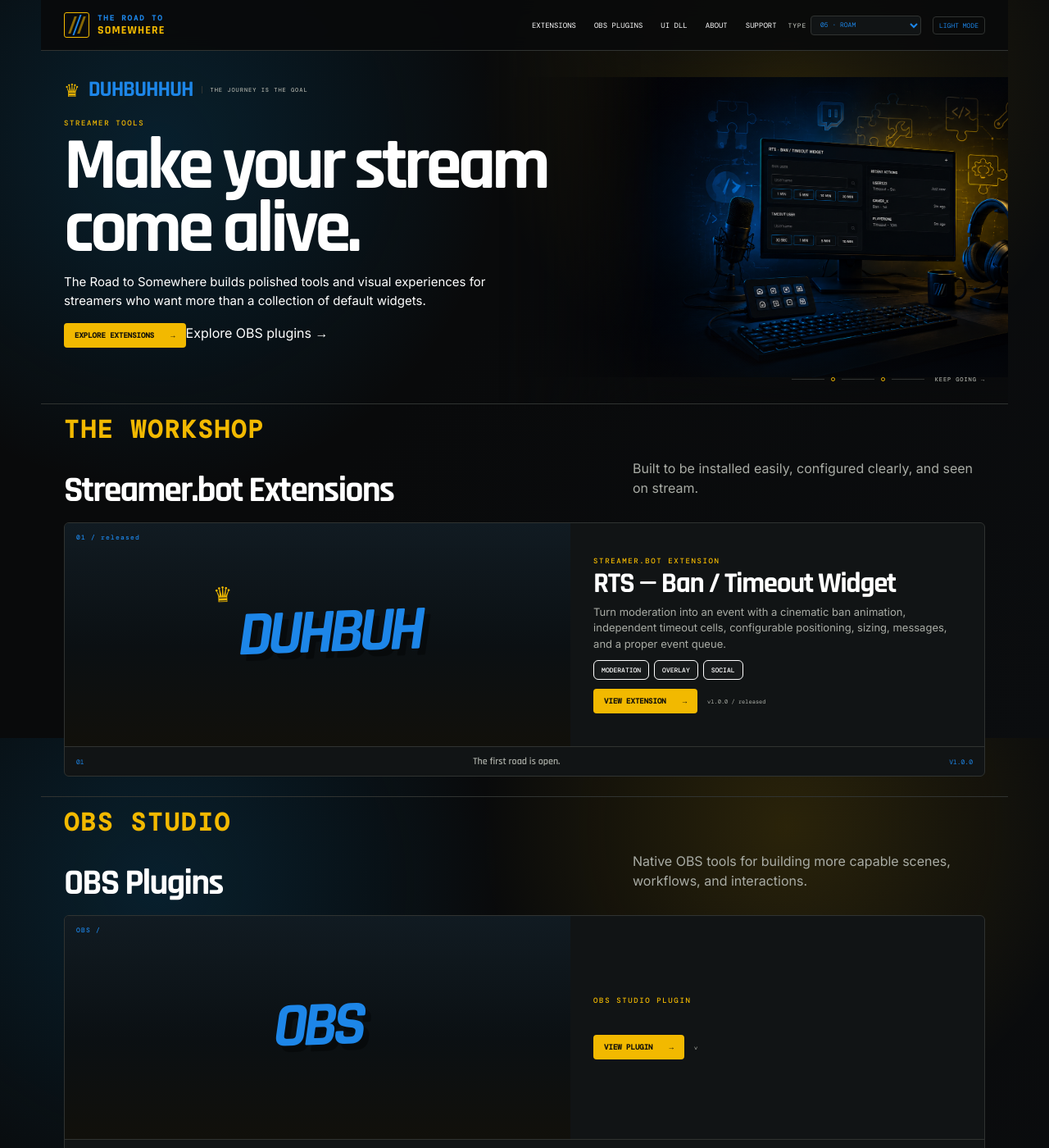
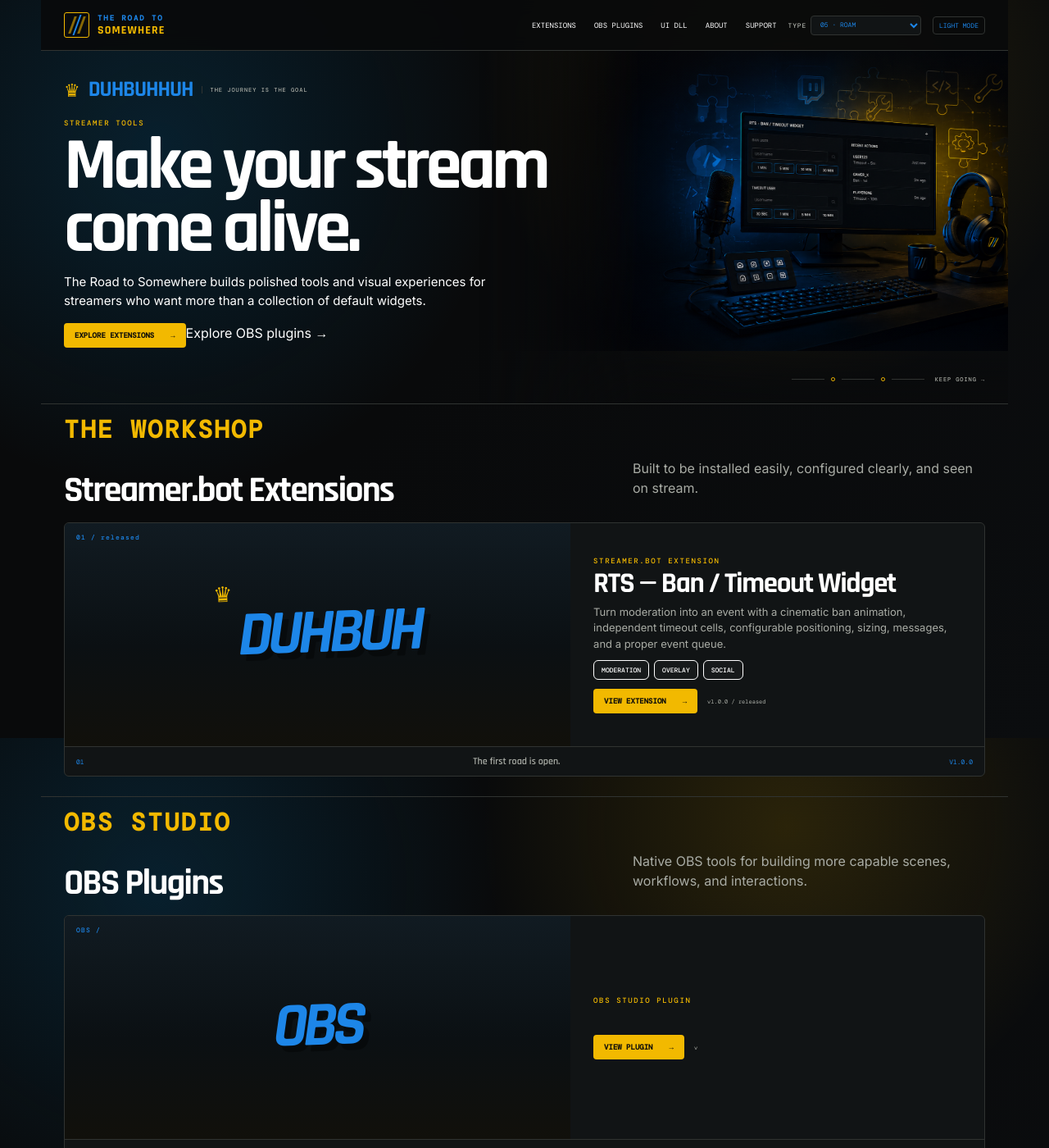
Before and after one commit to DizzyBHigh/road-to-somewhere, a Jekyll site: the page built from index.html, in a window 1280 px wide and 1400 px high. Shown: the whole window at 82% size. Built offline with Jekyll 4.4.1, drawn with Linux system fonts in a browser that asks for light colours.

Commit message:
update image posistion on hero css

```diff
--- a/assets/hero.css
+++ b/assets/hero.css
@@ -1,7 +1,7 @@
 /* Homepage hero artwork integration */
 .hero-road-art {
   position: absolute;
-  right: -28px;
+  /* right: -28px; */
   top: 0;
   width: min(54vw, 650px);
   height: 100%;
@@ -10,7 +10,7 @@
   overflow: hidden;
   background-image: url('images/rts-front-page-graphic-computer.png');
   background-repeat: no-repeat;
-  background-position: right center;
+  /* background-position: right center; */
   background-size: contain;
   opacity: .96;
   -webkit-mask-image: linear-gradient(90deg, transparent 0%, rgba(0,0,0,.35) 13%, #000 30%, #000 100%);
```
